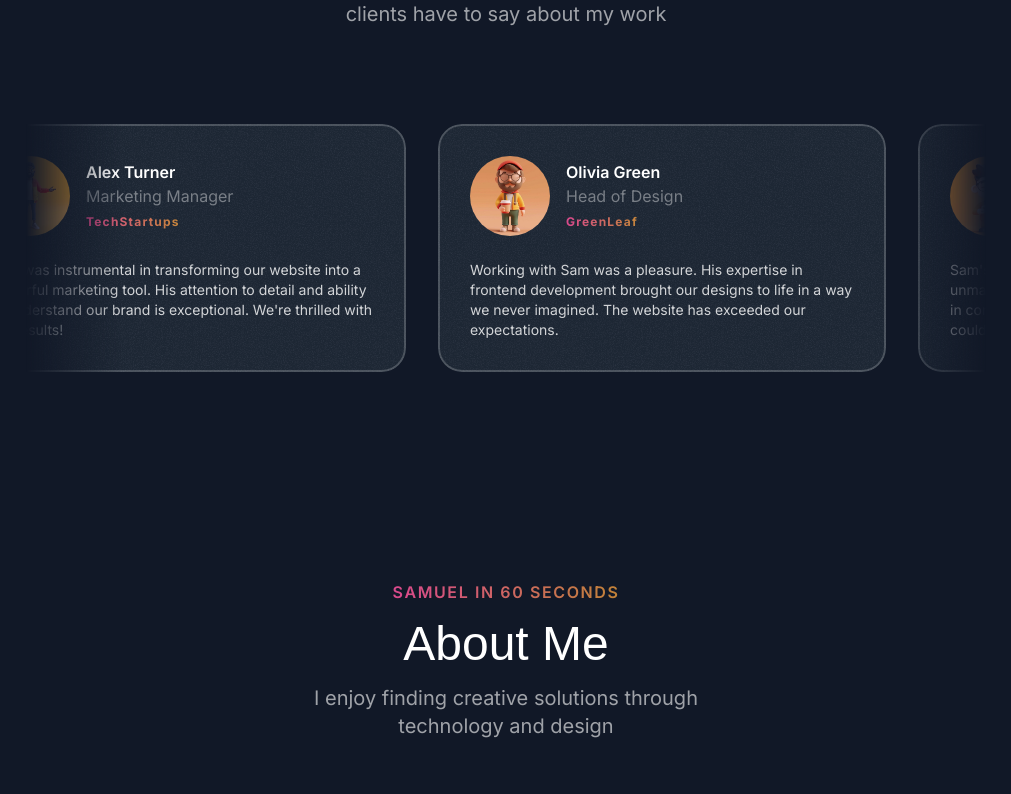
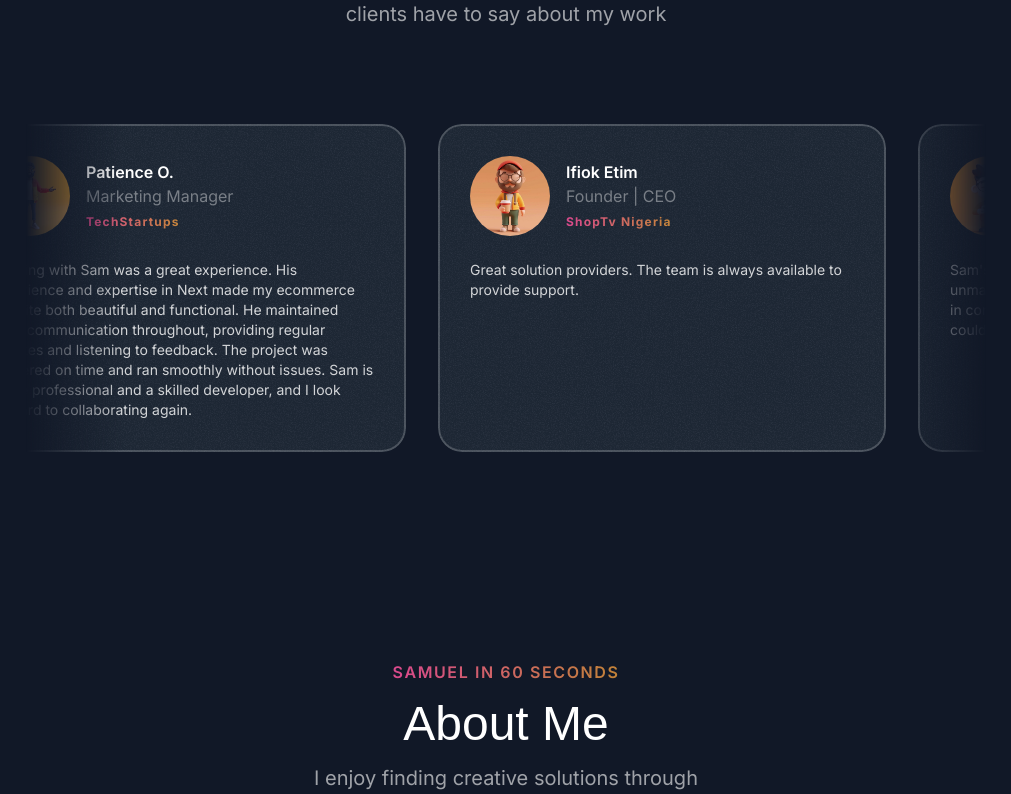
Before and after one commit to Sammy212/portfolio, a Next.js app: page / in a window 1280 px wide. Shown: the part 3906-4700 px from the top of the page, without its empty margins (134-1145 px from the left). Built offline with nearby package versions, Linux system fonts and the light colour scheme; a web font is replaced by a local one.

Commit message:
Added backtoTop component

```diff
--- a/src/app/page.tsx
+++ b/src/app/page.tsx
@@ -1,3 +1,4 @@
+import BackToTop from "@/components/BackToTop";
 import { AboutMe } from "@/sections/AboutMe";
 import { Contact } from "@/sections/Contact";
 import { Footer } from "@/sections/Footer";
@@ -18,6 +19,7 @@ export default function Home() {
       <AboutMe/>
       <Contact/>
       <Footer/>
+      <BackToTop />
     </div>
   );
 }
--- /dev/null
+++ b/src/components/BackToTop.css
@@ -0,0 +1,28 @@
+/* BackToTop.css */
+
+.back-to-top {
+    position: fixed;
+    bottom: 20px;
+    right: 20px;
+    background-color: #ed9d3c;
+    color: white;
+    border: none;
+    border-radius: 20%;
+    width: 46px;
+    height: 46px;
+    display: flex;
+    align-items: center;
+    justify-content: center;
+    cursor: pointer;
+    box-shadow: 0 4px 8px rgba(0, 0, 0, 0.2);
+    transition: opacity 0.3s ease-in-out;
+}
+
+.back-to-top:hover {
+    background-color: #DA498D;
+}
+
+.back-to-top.hidden {
+    opacity: 0;
+    pointer-events: none;
+}
--- /dev/null
+++ b/src/components/BackToTop.tsx
@@ -0,0 +1,46 @@
+"use client";
+
+import React, { useState, useEffect } from 'react';
+import { BiSolidToTop } from "react-icons/bi";
+import './BackToTop.css';
+
+const BackToTop: React.FC = () => {
+    const [isVisible, setIsVisible] = useState(false);
+
+    const toggleVisibility = () => {
+        if (window.pageYOffset > 300) {
+            setIsVisible(true);
+        } else {
+            setIsVisible(false);
+        }
+    };
+
+    const scrollToTop = () => {
+        window.scrollTo({
+            top: 0,
+            behavior: 'smooth'
+        });
+    };
+
+    useEffect(() => {
+        window.addEventListener('scroll', toggleVisibility);
+        return () => {
+            window.removeEventListener('scroll', toggleVisibility);
+        };
+    }, []);
+
+    return (
+        <>
+            {
+                isVisible &&
+                    <button onClick={scrollToTop} className="back-to-top back-to-top-button text-lg">
+                        <BiSolidToTop
+                            className='text-2xl'
+                        />
+                    </button>
+            }
+        </>
+    );
+};
+
+export default BackToTop;
--- a/src/data/data.ts
+++ b/src/data/data.ts
@@ -419,37 +419,37 @@ export const myStrengths = [
 // testimonials data
 export const testimonials = [
   {
-    name: "Alex Turner",
+    name: "Patience O.",
     position: "Marketing Manager",
     company: "TechStartups",
-    text: "Sam was instrumental in transforming our website into a powerful marketing tool. His attention to detail and ability to understand our brand is exceptional. We're thrilled with the results!",
+    text: "Working with Sam was a great experience. His experience and expertise in Next made my ecommerce website both beautiful and functional. He maintained clear communication throughout, providing regular updates and listening to feedback. The project was delivered on time and ran smoothly without issues. Sam is a true professional and a skilled developer, and I look forward to collaborating again.",
     avatar: testimonialAvatar1,
   },
   {
-    name: "Olivia Green",
-    position: "Head of Design",
-    company: "GreenLeaf",
-    text: "Working with Sam was a pleasure. His expertise in frontend development brought our designs to life in a way we never imagined. The website has exceeded our expectations.",
+    name: "Ifiok Etim",
+    position: "Founder | CEO",
+    company: "ShopTv Nigeria",
+    text: "Great solution providers. The team is always available to provide support.",
     avatar: testimonialAvatar2,
   },
   {
-    name: "Daniel White",
+    name: "Monsour Adeboye",
     position: "CEO",
-    company: "InnovateCo",
+    company: "Mashy Integrated Concepts",
     text: "Sam's ability to create seamless user experiences is unmatched. Our website has seen a significant increase in conversions since launching the new design. We couldn't be happier.",
     avatar: testimonialAvatar3,
   },
   {
-    name: "Emily Carter",
-    position: "Product Manager",
-    company: "GlobalTech",
+    name: "Kolade Fadayomi",
+    position: "CEO",
+    company: "TheUnit Home",
     text: "Sam is a true frontend wizard. He took our complex product and transformed it into an intuitive and engaging user interface. We're already seeing positive feedback from our customers.",
     avatar: testimonialAvatar4,
   },
   {
-    name: "Michael Brown",
-    position: "Director of IT",
-    company: "MegaCorp",
+    name: "Adetunji Aiku",
+    position: "Principal Partner",
+    company: "Turris Fortissima Limited",
     text: "Sam's work on our website has been nothing short of exceptional. He's a talented developer who is also a great communicator. We highly recommend him.",
     avatar: testimonialAvatar5,
   },
--- a/src/sections/Footer.tsx
+++ b/src/sections/Footer.tsx
@@ -1,4 +1,5 @@
 import { footerLinks } from "@/data/data";
+import { FaGithub } from "react-icons/fa6";
 import Link from "next/link";
 
 export function Footer() {
@@ -13,7 +14,7 @@ export function Footer() {
             ></div>
             <div className="container">
                 <div className="flex flex-col items-center md:flex-row border-t border-white/15 py-6 text-sm gap-8 md:justify-between">
-                    <p className="text-white/40">&copy; 2024. All right reserved.</p>
+                    <p className="text-white/40 flex gap-2 items-center"><FaGithub/> <a href="https://github.com/Sammy212/portfolio" target="_blank">View Code</a></p>
                     <nav className="flex flex-col items-center gap-8 md:flex-row md:gap-5">
                         {
                             footerLinks.map((link) => (
```
